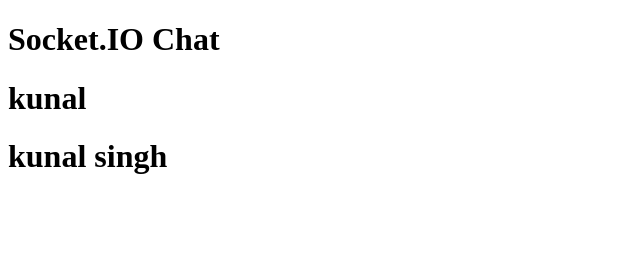
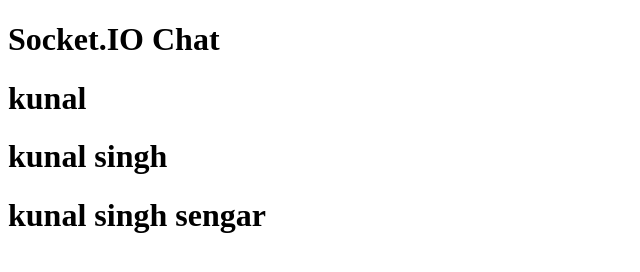
Before and after one commit to codexkunal/practice_, a plain HTML site: page index.html in a window 1280 px wide. Shown: the whole page, without its empty margins (0-640 px from the left). Drawn offline with Linux system fonts and the light colour scheme.

Commit message:
wecwedqwe

```diff
--- a/index.html
+++ b/index.html
@@ -16,5 +16,6 @@
     <h1>Socket.IO Chat</h1>
     <h1>kunal</h1>
     <h1>kunal singh</h1>
+    <h1>kunal singh sengar</h1>
 </body>
 </html>
```
